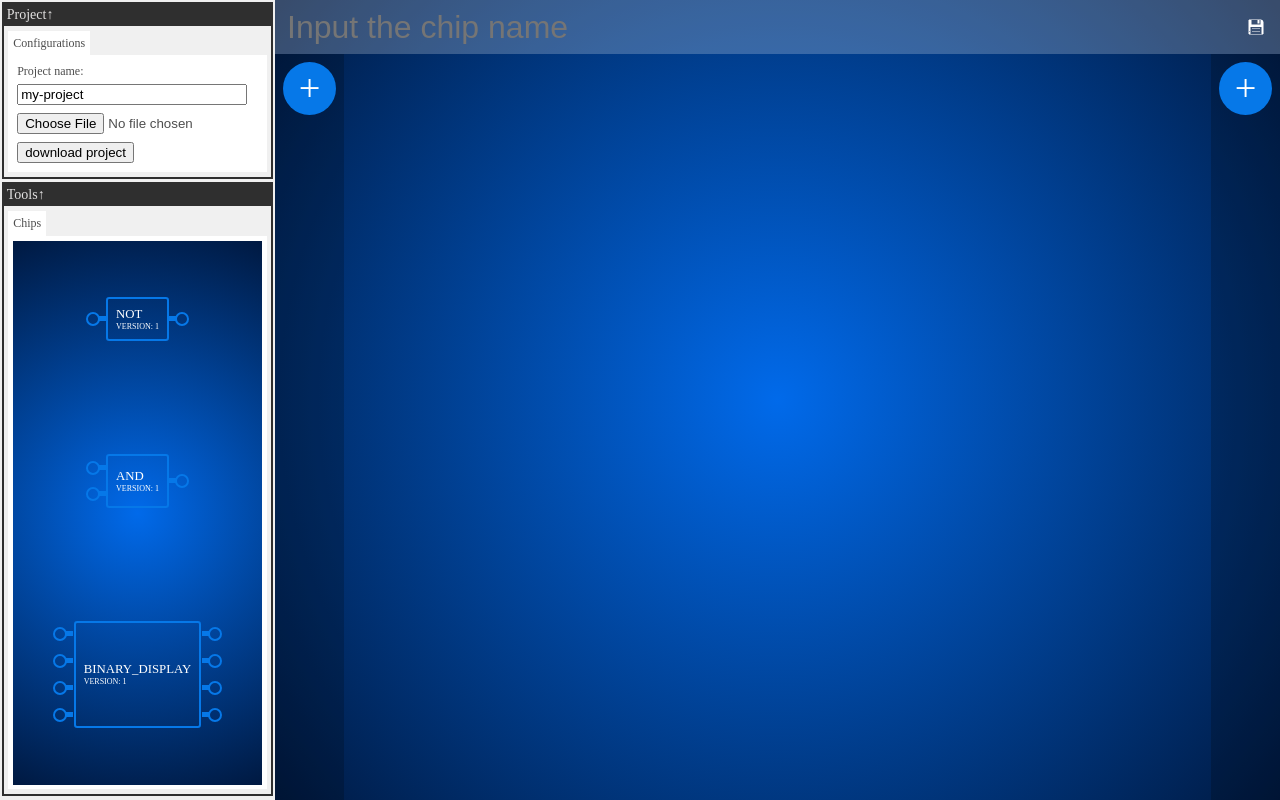
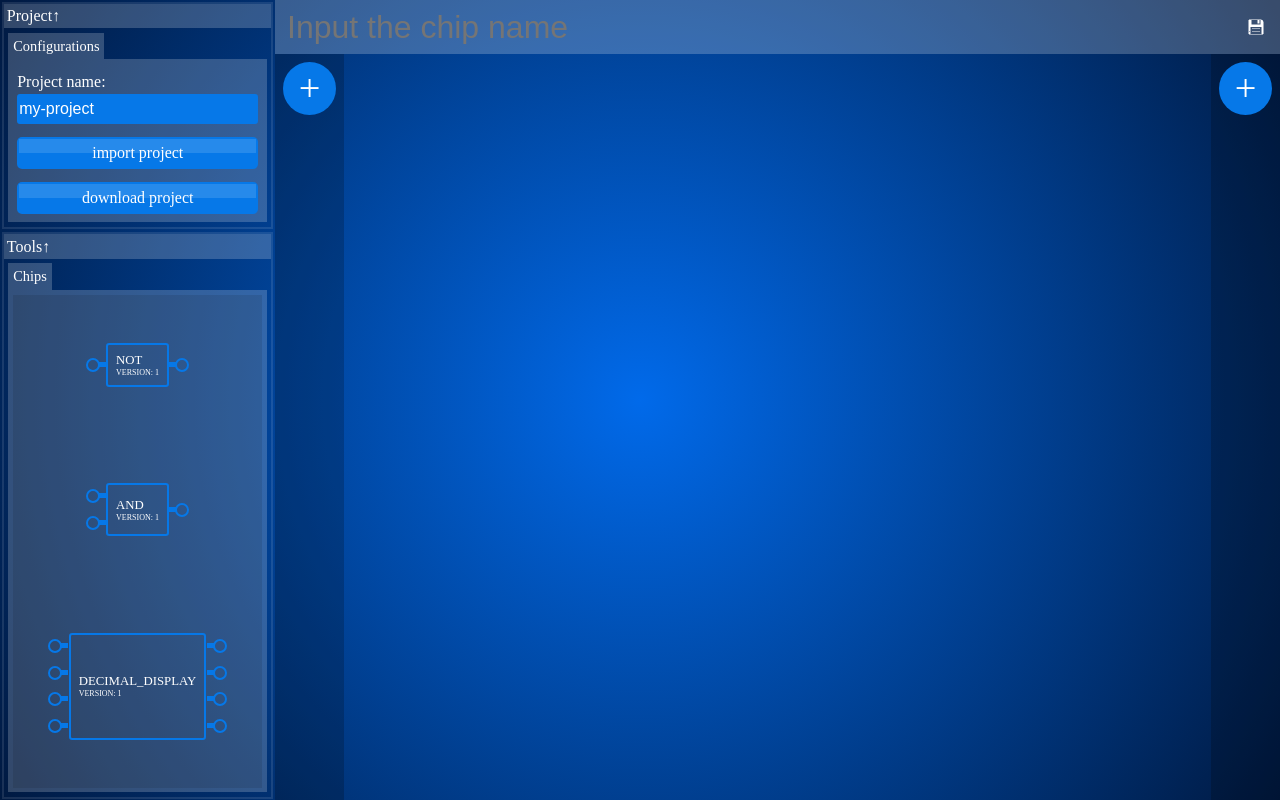
Before and after one commit to alexsad/logical-operation-test, a React (Create React App) app: page / in a window 1280 px wide. Built offline with nearby package versions, Linux system fonts and the light colour scheme; the HTML template or start-up script is replaced by a standard one.

Commit message:
feat: adjust panels

```diff
--- a/src/map-builder/Builder.tsx
+++ b/src/map-builder/Builder.tsx
@@ -17,17 +17,18 @@ const BuilderWrap = styled.div`
     position: relative;
     width: 100%;
     height: 100vh;
-    background-color: ${colors['gray.5']};
     display: flex;
     flex-flow: row no-wrap;
     overflow: hidden;
+    background: rgb(1,106,234);
+    background: radial-gradient(circle, rgba(1,106,234,1) 0%, rgba(0,25,65,1) 100%);
 `;
 
 const Panel = styled.div`
     box-sizing: border-box;
     position: relative;
     height: 100vh;
-    background-color: ${colors['gray.5']};
+    background-color: transparent;
     display: flex;
     flex-flow: row no-wrap;
     flex-direction: column;
@@ -45,9 +46,6 @@ const CenterPanel = styled.div`
     flex-grow: 1;
     overflow: hidden;
     box-sizing: border-box;
-    background: rgb(1,106,234);
-    background: radial-gradient(circle, rgba(1,106,234,1) 0%, rgba(0,25,65,1) 100%);
-
 `
 
 const BoxStage = styled.div`
--- a/src/map-builder/TabContainer.tsx
+++ b/src/map-builder/TabContainer.tsx
@@ -1,31 +1,31 @@
 import React, { useState } from 'react';
 import styled from 'styled-components';
+import colors from '../ui/colors';
 
 const ContainerWrap = styled.div`
     width: 100%;
     box-sizing: border-box;
-    background-color: #f0f0f0;
+    background-color: transparent;
     padding: 0.1rem;
 `;
 
 const Container = styled.div`
     box-sizing: border-box;
-    border: 2px solid #2f2f2f;
-    background-color: #f0f0f0;
+    border: 2px solid rgba(255,255,255,.1);
+    background-color: transparent;
 `;
 
 const Title = styled.div`
-    background-color: #2f2f2f;
-    color: rgb(226, 225, 225);
+    background-color: rgba(255,255,255,.2);
+    color: white;
     text-align: left;
-    font-size: 14px;
+    font-size: 1rem;
     padding: .2rem;
 `;
 
 const TabContainer = styled.div`
-    color: rgb(226, 225, 225);
+    color: white;
     text-align: left;
-    font-size: 14px;
     padding: .3rem;
     display: flex;
     flex-flow: column;
@@ -33,16 +33,16 @@ const TabContainer = styled.div`
 `;
 
 const TabTitle = styled.div`
-    background-color: #fff;
-    color: rgb(78,78,78);
+    background-color: rgba(255,255,255,.2);
+    color: white;
     text-align: left;
-    font-size: 12px;
+    font-size: .9rem;
     padding: .3rem;
     width: auto;
 `;
 
 const SubContainer = styled.div`
-    background-color: #fff;
+    background-color: rgba(255,255,255,.2);
     padding: .3rem;
     width: calc(100% - .6rem);
 `;
--- a/src/map-builder/chip/Chip.tsx
+++ b/src/map-builder/chip/Chip.tsx
@@ -204,7 +204,7 @@ const ChipEndurence: React.FC<IChip> = ({id, name, version, inputs, outputs, ori
                     />
                 ))}
             </ChipInputBox>
-            {originLayerId === "binary_display" && (
+            {originLayerId === "decimal_display" && (
                 <ChipDescription>
                     <LCDChipDisplay>
                         {parseInt( outputProcesseds.map(v => v ? '1' : '0').join('') , 2)}
@@ -212,7 +212,7 @@ const ChipEndurence: React.FC<IChip> = ({id, name, version, inputs, outputs, ori
                     <ChipDescriptionVersion>version: {version}</ChipDescriptionVersion>
                 </ChipDescription>
             )}
-            {originLayerId !== "binary_display" && (
+            {originLayerId !== "decimal_display" && (
                 <ChipDescription>
                     <ChipDescriptionName>
                         {name}
@@ -328,7 +328,7 @@ const ChipPreview: React.FC<IChip> = (chip) => {
     }
 
     const setActiveLayer = () => {
-        if(['not', 'and', 'binary_display'].includes(chip.originLayerId)){
+        if(['not', 'and', 'decimal_display'].includes(chip.originLayerId)){
             return;
         }
         const layerId = chip.id;
--- a/src/map-builder/project-properties/ProjectProperties.tsx
+++ b/src/map-builder/project-properties/ProjectProperties.tsx
@@ -5,36 +5,34 @@ import TabContainer from '../TabContainer';
 import useChipLayers from '../stores/useChipLayers';
 import useChipLayer from '../stores/useChipLayer';
 import { IChipLayer } from '../../interfaces/interfaces';
+import colors from '../../ui/colors';
+import { ConfirmButton } from '../../ui/buttons';
 
-const ProjectPropertiesWrap = styled.div`
-    > .properties-input > label{
-        width: 99%;
+const ProjectPropertiesWrap = styled.div``;
+
+const PropertyInputs = styled.div``;
+
+const Row = styled.div`
+    width: 97%;
     text-align: left;
-        font-size: 12px;
+    font-size: 1rem;
     float: left;
     padding: 4px;
-        color: rgb(78, 78, 78);
-
-        > .row {
-            width: 100%;
+    color: white;
     margin-top: 5px;
+    display: flex;
+    flex-direction: column;
 
     > input {
         float: left;
-                &[type=text]{
-                    width: 15%;
-                }
-                &[type=checkbox]{
-                    display: block;
-                    width: 95%;
-                }
-                &[type=range]{
-                    width: 75%;
-                    margin-top: 0px;
-                    margin-left: 2%;
-                }
-            }
-        }
+        color: white;
+        width: 98%;
+        background-color: ${colors['blue.300']};
+        border: 0px solid transparent;
+        border-radius: 3px;
+        height: 28px;
+        font-size: 1rem;
+        margin-top:.2rem;
     }
 `;
 
@@ -105,22 +103,30 @@ const ProjectProperties: React.FC =  () => {
     return (
         <TabContainer title="Project" tabTitle="Configurations">
             <ProjectPropertiesWrap>
-                <div className="properties-input">
-                    <label>
+                <PropertyInputs>
+                    <Row>
                         Project name:
-                        <div className="row">
-                        <input style={{width:'90%'}} type="text" value={projectName} maxLength={40} onChange={updateProjectName} />
-                        </div>
-                    </label>
-                    <label>
-                        <input alt="" onChange={uploadFileHandler} type="file"/>
-                    </label>
-                    <label>
-                        <button onClick={downloadProject}>
+                        <input type="text" value={projectName} maxLength={40} onChange={updateProjectName} />
+                    </Row>
+                    <Row>
+                        <ConfirmButton>
+                            import project
+                            <input style={{
+                                position: "absolute",
+                                left:0,
+                                right:0,
+                                top:0,
+                                bottom:0,
+                                opacity:0,
+                            }} alt="" onChange={uploadFileHandler} type="file"/>
+                        </ConfirmButton>
+                    </Row>
+                    <Row>
+                        <ConfirmButton onClick={downloadProject}>
                             download project
-                        </button>
-                    </label>
-                </div>
+                        </ConfirmButton>
+                    </Row>
+                </PropertyInputs>
             </ProjectPropertiesWrap>
         </TabContainer>
     );
--- a/src/map-builder/stores/useChipLayers.ts
+++ b/src/map-builder/stores/useChipLayers.ts
@@ -37,7 +37,7 @@ const basicLayerFns = {
         }
         return [false];
     },
-    fn_binary_display: (...args: boolean[]) => {
+    fn_decimal_display: (...args: boolean[]) => {
         return args;
     },
 }
--- a/src/map-builder/tools/ToolSet.tsx
+++ b/src/map-builder/tools/ToolSet.tsx
@@ -11,17 +11,10 @@ const ToolSetWrap = styled.div`
     flex-direction: column;
     width: 100%;
     // border: 1px solid blue;
-    height: calc(100vh - 16rem);
+    height: calc(100vh - 19.2rem);
+`;
 
-    > .tool-set-options{
-        width: 100%;
-        background-color: #fff;
-        padding: 0.6rem;
-        box-sizing: border-box;
-        color: #000;
-    }
-
-    > .tool-set-box{
+const ToolSetBox = styled.div`
     width: 100%;
     flex-grow: 1;
     box-sizing: border-box;
@@ -29,12 +22,10 @@ const ToolSetWrap = styled.div`
     flex-flow: row wrap;
     align-items: center;
     justify-content: center;
-        background-color: lightgrey;
+    background-color: rgba(0,0,0,.1);
     // border: 1px solid red;
     overflow-y: auto;
     height: 100%;
-        background: rgb(1,106,234);
-        background: radial-gradient(circle, rgba(1,106,234,1) 0%, rgba(0,25,65,1) 100%);
 
     > * {
         padding: .5rem;
@@ -49,7 +40,6 @@ const ToolSetWrap = styled.div`
 
     > .is-selected{
         background-color: #ebff99;
-        }
     }
 `;
 
@@ -128,8 +118,8 @@ const ToolSet: React.FC = () => {
             instInputDeps:[],
         },
         {
-            id: 'binary_display',
-            name: 'binary_display',
+            id: 'decimal_display',
+            name: 'decimal_display',
             version: 1,
             inputs: [
                 {
@@ -176,7 +166,7 @@ const ToolSet: React.FC = () => {
                 },
             ],
             position: { x: 0, y: 0},
-            originLayerId: 'binary_display',
+            originLayerId: 'decimal_display',
             instInputDeps:[],
         },
         ...publishedLayer,
@@ -185,9 +175,9 @@ const ToolSet: React.FC = () => {
     return (
         <TabContainer title="Tools" tabTitle="Chips">
             <ToolSetWrap>
-                <div className="tool-set-box">
+                <ToolSetBox>
                     {chips.map(chip => <ChipPreview key={chip.id} {...chip}/>)}
-                </div>
+                </ToolSetBox>
             </ToolSetWrap>
         </TabContainer>
     );
--- a/src/ui/buttons.tsx
+++ b/src/ui/buttons.tsx
@@ -1,6 +1,6 @@
 import React, { ReactElement } from 'react';
 import styled from 'styled-components';
-import pointCursorImg from './assets/cursor/point.png';
+import colors from './colors';
 import RingAudioCenter from './RingCenter';
 
 const CloseButton = styled.div`
@@ -44,23 +44,16 @@ const CloseLinkButton = styled(CloseButton)`
 export {CloseButton , CloseLinkButton};
 
 const ConfirmButton = styled.div`
-    background-color: #2c80a3;
-    border: 2px solid #140c1c;
+    background-color: ${colors['blue.300']};
+    border: 2px solid transparent;
     position: relative;
     border-radius: 5px;
     padding: .3rem;
     text-align: center;
     font-size: 1rem;
-    cursor: url(${pointCursorImg}) 10 0,auto;
+    cursor: pointer;
 
-    color: #f9f9f9;
-    text-stroke: 10px red;
-    text-shadow:
-        0px 0px 0 #000,
-        -1px -1px 0 #000,
-        1px -1px 0 #000,
-        -1px 1px 0 #000,
-        1px 1px 0 #000;
+    color: white;
 
     &:hover, &:active {
         background-color: #4c8ba5;
@@ -75,6 +68,7 @@ const ConfirmButton = styled.div`
         right: 0px;
         top: 0px;
         background-color: #ffffff21;
+        cursor: pointer;
     }
 `;
 
```
Also changed, not shown: 1 other file (tests, documents, lock files or other folders). Lines whose indentation alone changed are shown as unchanged.
